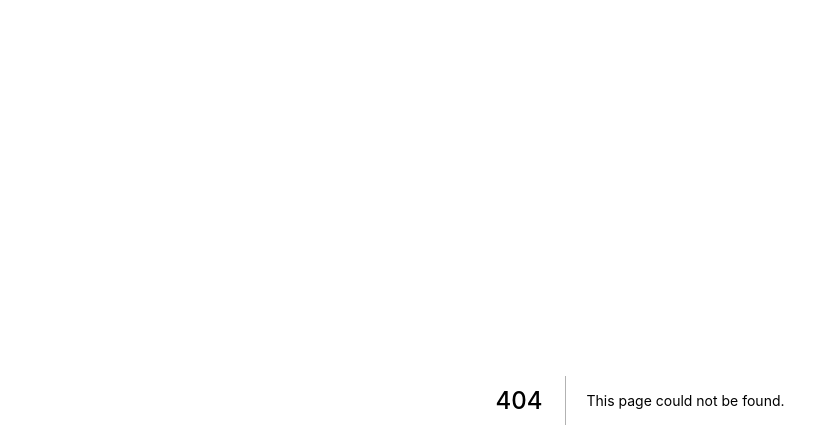
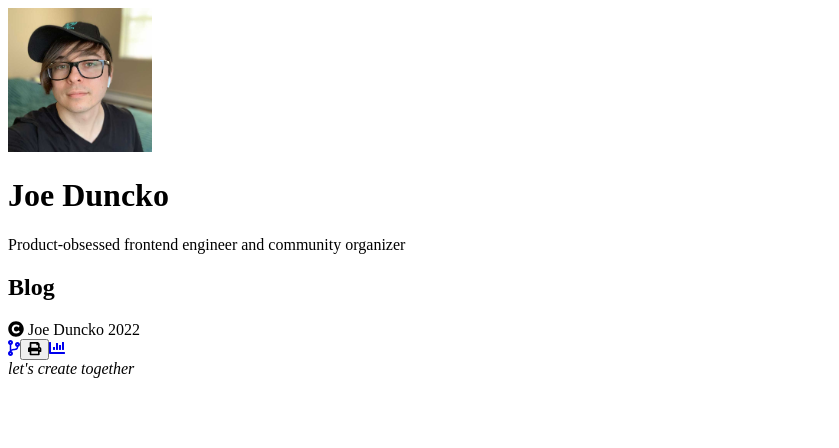
Before and after one commit to JoeDuncko/JoeDuncko.com, a Next.js app: page /blog in a window 1280 px wide. Before the commit this address had no page. Shown: the top 448 px of the page, without its empty margins (0-839 px from the left). Built offline with nearby package versions, Linux system fonts and the light colour scheme.

Commit message:
Move blog urls around

```diff
--- /dev/null
+++ b/pages/blog/index.tsx
@@ -0,0 +1,39 @@
+import Head from "next/head";
+import React from "react";
+import Layout from "../../components/layout";
+import { siteTitle } from "../../constants";
+
+export default function Blog({
+  allPostsData,
+}: {
+  allPostsData: {
+    date: string;
+    title: string;
+    id: string;
+  }[];
+}) {
+  return (
+    <Layout>
+      <Head>
+        <title>{siteTitle}</title>
+      </Head>
+
+      <section>
+        <h2>Blog</h2>
+        {/* <ul>
+          {allPostsData.map(({ id, date, title }) => (
+            <li key={id}>
+              <Link href={`/blog/posts/${id}`}>
+                <a>{title}</a>
+              </Link>
+              <br />
+              <small>
+                <Date dateString={date} />
+              </small>
+            </li>
+          ))}
+        </ul> */}
+      </section>
+    </Layout>
+  );
+}
```
Also changed, not shown: pages/blog/[id].tsx (renamed from pages/posts/[id].tsx).
